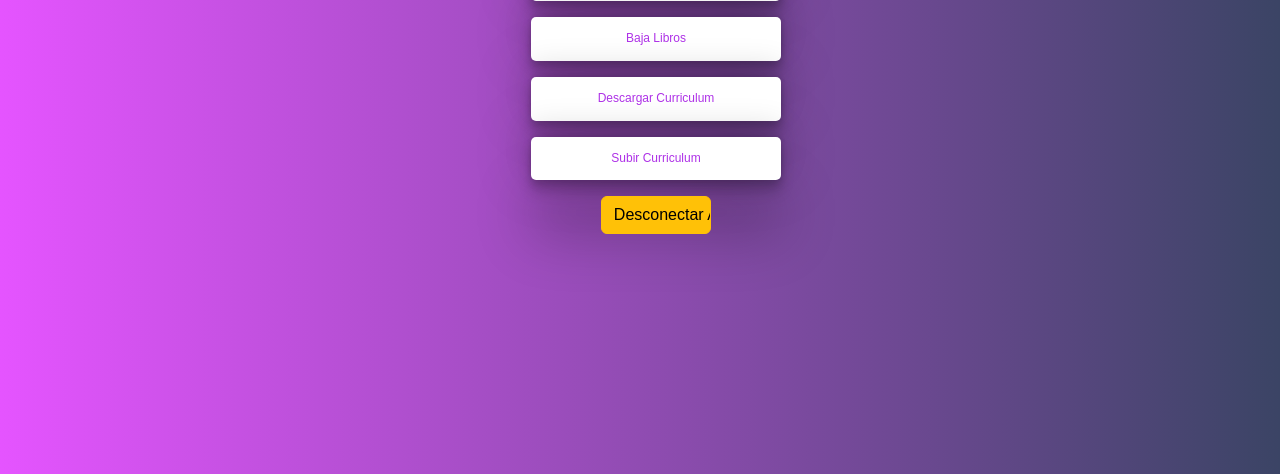
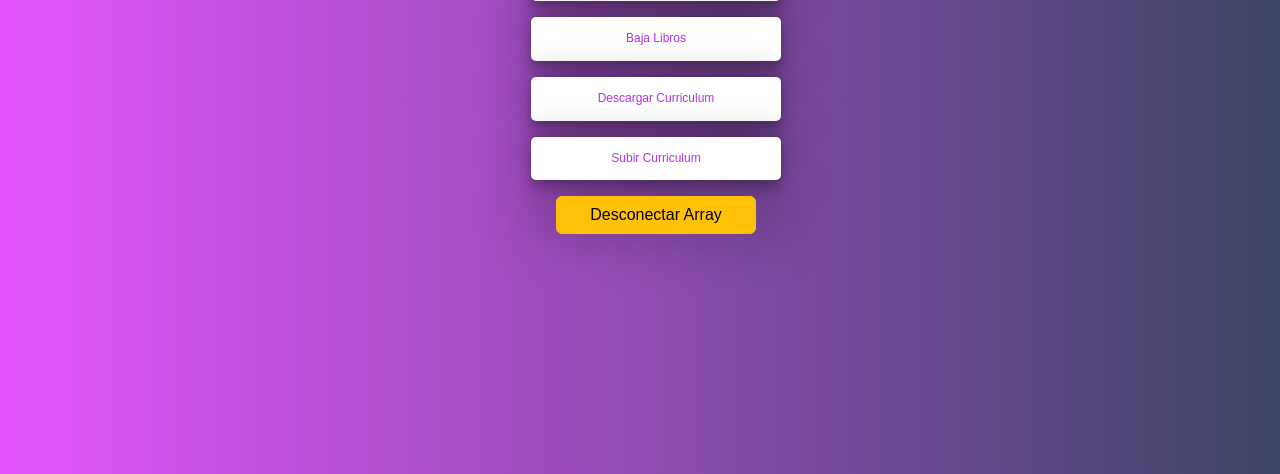
Before and after one commit to IESAlisal/22asir2proyecto-grupo3, a PHP site: page / in a window 1280 px wide. Shown: the part 157-631 px from the top of the page. Run offline with PHP 8.4, Linux system fonts and the light colour scheme; the visitor is signed in with stand-in values (Sample User, id 1); some libraries are stand-ins or nearby versions.

Commit message:
Add files via upload

```diff
--- a/css/estiloIndex.css
+++ b/css/estiloIndex.css
@@ -55,7 +55,7 @@ input {
     border: none;
     border-radius: 50px;
     padding: 5px;
-    width: 40%;
+    width: 200px;
     margin: auto;
 }
 
```
